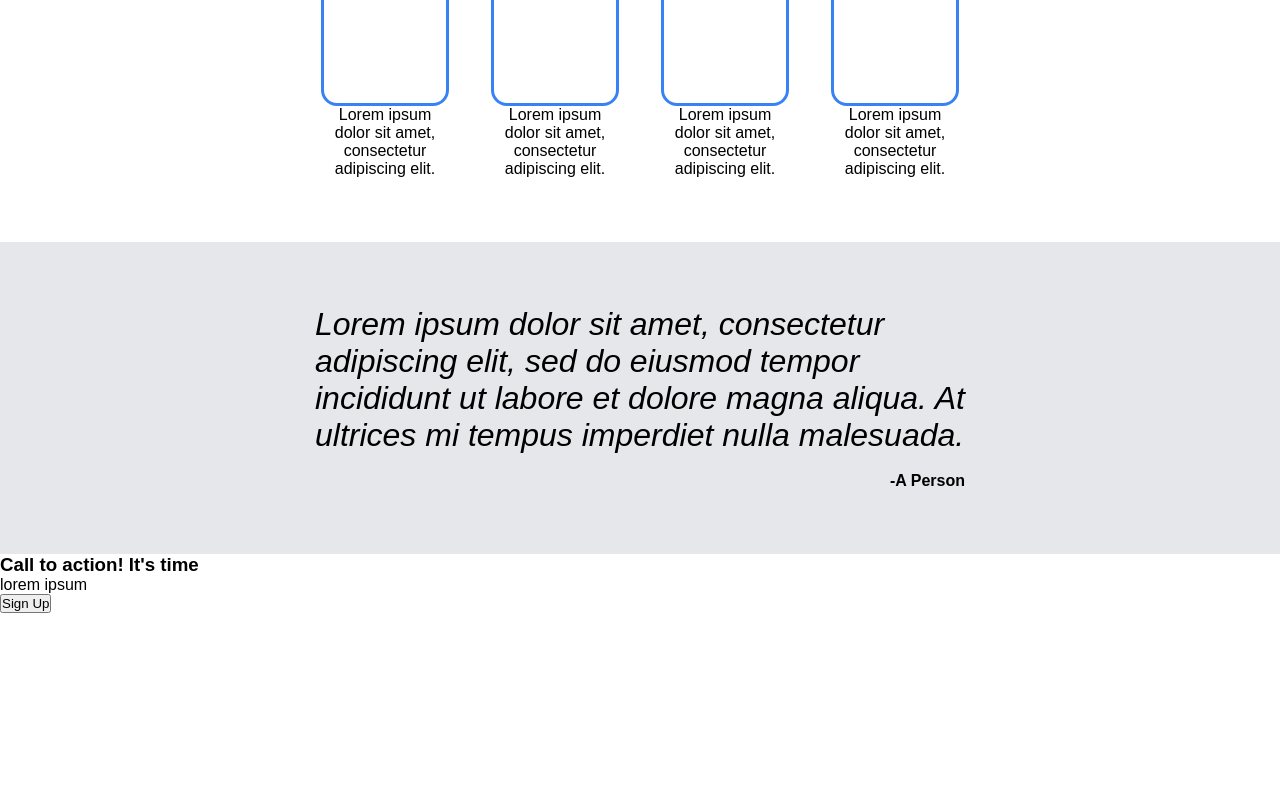
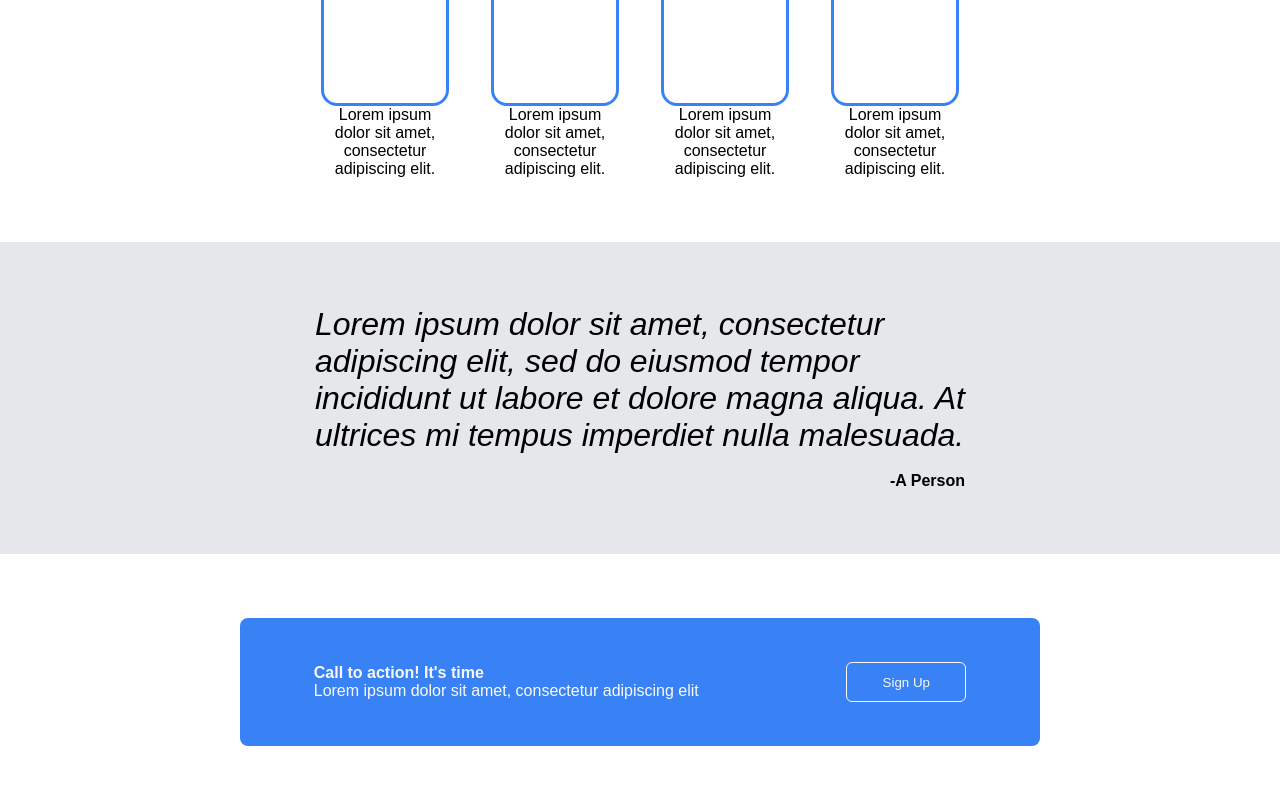
Before and after one commit to mrespicio/landing-page, a plain HTML site: page index.html in a window 1280 px wide. Shown: the part 571-1356 px from the top of the page. Before the commit the page ends 1184 px from the top, so only its background shows below. Drawn offline with Linux system fonts and the light colour scheme.

Commit message:
add call to action css

```diff
--- a/index.html
+++ b/index.html
@@ -24,15 +24,16 @@
 			<div class="hero-left">
 				<p class="hero-main-text">This website is awesome</p>
 				<p class="hero-text">Lorem ipsum dolor sit amet, consectetur adipiscing elit, sed do eiusmod tempor incididunt ut labore et dolore magna aliqua. Ut enim ad minim veniam, quis nostrud exercitation ullamco laboris nisi ut aliquip ex ea commodo consequat. </p>
-				<button id="sign-up">Sign Up</button>
+				<button class="sign-up">Sign Up</button>
 			</div>
 			<div class="hero-right">
 				<div class="gray-box">this is a placeholder for an image</div>
 			</div>
 		</div>
 
-		<div class="random-info">
+		<div class="random-info-block">
 			<p id="random-info-header">Some random information</p>
+
 			<div class="random-info-item-container">
 				<div class="random-info-item">
 					<img src="">
@@ -57,17 +58,19 @@
 			</div>
 		</div>
 
-		<div class="quote">
+		<div class="quote-block">
 			<div class="quote-container">
 				<p class="quote-text"><em>Lorem ipsum dolor sit amet, consectetur adipiscing elit, sed do eiusmod tempor incididunt ut labore et dolore magna aliqua. At ultrices mi tempus imperdiet nulla malesuada.</em></p><br>
 				<p class="name-quote">-A Person</p>
 			</div>
 		</div>
 
-		<div class="action">
-			<h3>Call to action! It's time</h3>
-			<p>lorem ipsum</p>
-			<button>Sign Up</button>
+		<div class="action-block">
+			<div class="action-box">
+				<p class="action-text"><b>Call to action! It's time</b><br>
+				Lorem ipsum dolor sit amet, consectetur adipiscing elit</p>
+				<button class="sign-up white-border">Sign Up</button>
+			</div>
 		</div>
 
 	</main>
--- a/style.css
+++ b/style.css
@@ -78,13 +78,19 @@ ul a{
 	flex: 1;
 }
 
-#sign-up{
+.sign-up{
 	background-color: #3882F6;
 	color: #F9FAF8;
 	height: 3em;
-	width: 6em;
-	border-radius: 8px;
+	width: 9em;
+	border-radius: 6px;
+	border: none;
 }
+
+.white-border{
+	border: solid 1px #F9FAF8;
+}
+
 .hero-right{
 	/* border: solid 1px blue; */
 }
@@ -97,7 +103,7 @@ ul a{
 	flex: 1;
 }
 
-.random-info{
+.random-info-block{
 	display: flex;
 	flex-direction: column;
 	justify-content: center;
@@ -136,7 +142,7 @@ ul a{
 	border-radius: 16px;
 }
 
-.quote{
+.quote-block{
 	background: #E5E7EB;
 	display: flex;
 	justify-content: center;
@@ -159,3 +165,26 @@ ul a{
 	justify-content: flex-end;
 	font-weight: bold;
 }
+
+.action-block{
+	display: flex;
+	flex-direction: column;
+	align-items: center;
+	flex: 1;
+}
+
+.action-box{
+	background-color: #3882F6;
+	border-radius: 8px;
+	display: flex;
+	margin: 64px 0;
+	height: 128px;
+	width: 800px;
+	color: #F9FAF8;
+	justify-content: space-around;
+	align-items: center;
+}
+
+.action-text{
+	/* border: solid 1px red; */
+}
```
